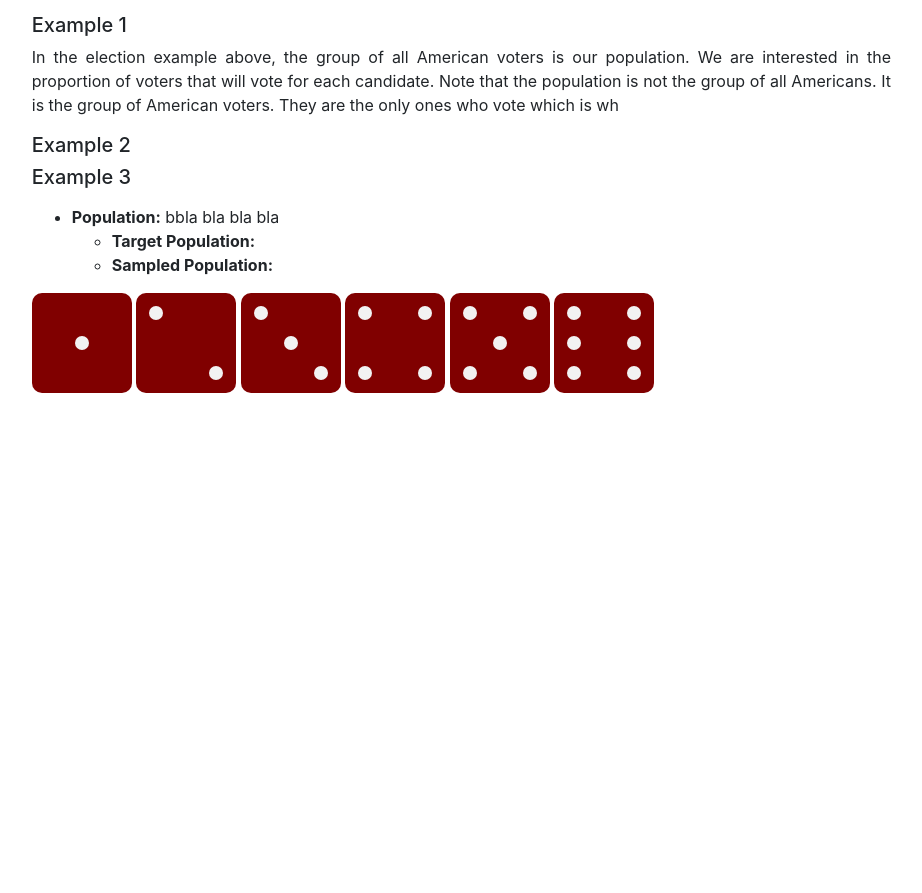
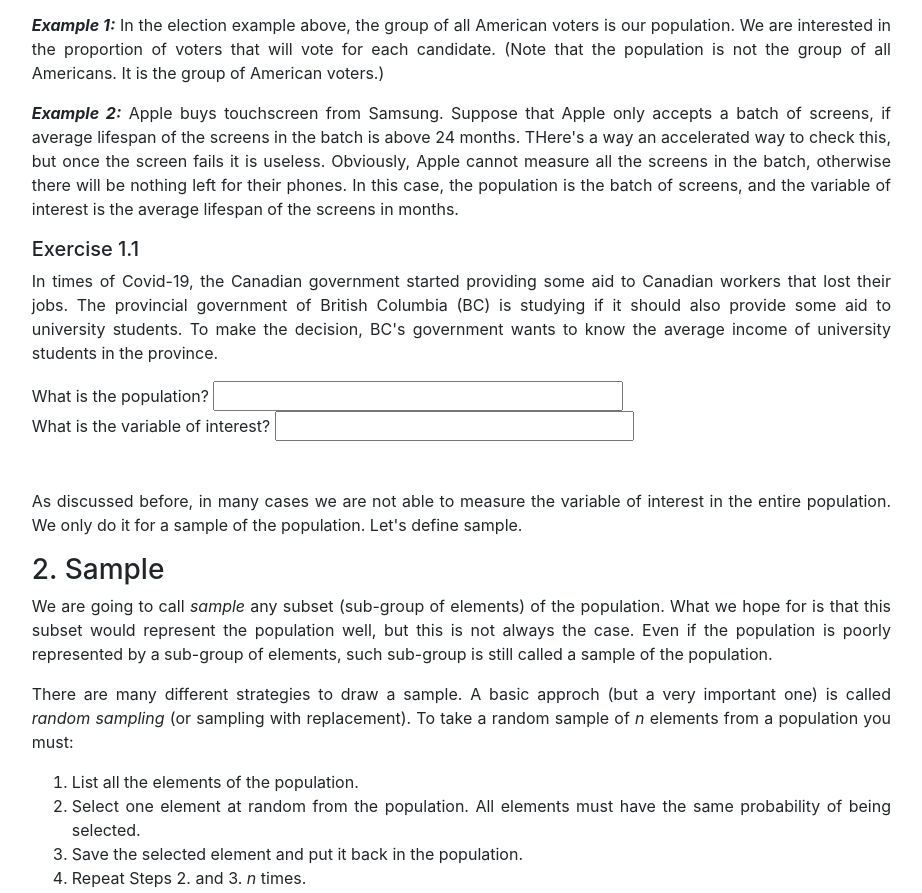
Before and after one commit to Lourenzutti/webpage, a plain HTML site: page tutorials/sample_distribution_sample_mean.html in a window 1280 px wide. Shown: the part 864-1757 px from the top of the page, without its empty margins (275-1197 px from the left). Before the commit the page ends 1293 px from the top, so only its background shows below. Drawn offline with nearby package versions, Linux system fonts and the light colour scheme.

Commit message:
More on sampling distribution

```diff
--- a/tutorials/sample_distribution_sample_mean.html
+++ b/tutorials/sample_distribution_sample_mean.html
@@ -158,21 +158,63 @@
                     By population we mean the group of all items/people that we are interested in. In general,
                     we are interest in one or more parameters of the population. Let's see a few examples.
                 </p>
+
+                <p>
+                    <em><strong>Example 1:</strong></em> In the election example above, the group of all American voters is our population.
+                    We are interested in the proportion of voters that will vote for each candidate.
+                    (Note that the population is not the group of all Americans. It is the group of American
+                    voters.)
+                </p>
+                <p>
+                    <em><strong>Example 2:</strong></em>
+                    Apple buys touchscreen from Samsung. Suppose that Apple only accepts a batch of screens, if average lifespan of the screens in the batch
+                    is above 24 months. THere's a way an accelerated way to check this, but once the screen fails it is useless. Obviously, Apple cannot measure
+                    all the screens in the batch, otherwise there will be nothing left for their phones. In this case, the population is the batch of screens,
+                    and the variable of interest is the average lifespan of the screens in months.
+                </p>
                 <h5>
-                    Example 1
+                    Exercise 1.1
                 </h5>
                 <p>
-                    In the election example above, the group of all American voters is our population.
-                    We are interested in the proportion of voters that will vote for each candidate.
-                    Note that the population is not the group of all Americans. It is the group of American
-                    voters. They are the only ones who vote which is wh
+                    In times of Covid-19, the Canadian government started providing some aid to Canadian workers that lost their jobs. The provincial
+                    government of British Columbia (BC) is studying if it should also provide some aid to university students. To make the decision,
+                    BC's government wants to know the average income of university students in the province.
                 </p>
-                <h5>
-                    Example 2
-                </h5>
-                <h5>
-                    Example 3
-                </h5>
+                <form>
+                    What is the population? <input type="text" size="35%"/><br>
+                    What is the variable of interest? <input type="text" size="30%">
+                </form>
+                <br>
+                <br>
+                <p>
+                    As discussed before, in many cases we are not able to measure the variable of interest in the entire population.
+                    We only do it for a sample of the population. Let's define sample.
+                </p>
+                <h3>
+                    2. Sample
+                </h3>
+                <p>We are going to call <em>sample</em> any subset (sub-group of elements) of the population. What we hope for is that this subset
+                would represent the population well, but this is not always the case. Even if the population is poorly represented by a sub-group of
+                elements, such sub-group is still called a sample of the population.</p>
+
+                <p>There are many different strategies to draw a sample.
+                A basic approch (but a very important one) is called <em>random sampling</em> (or sampling with replacement).
+                To take a random sample of <em>n</em> elements from a population you must:
+                <ol>
+                    <li> List all the elements of the population.</li>
+                    <li> Select one element at random from the population. All elements must have the same probability of being selected.</li>
+                    <li> Save the selected element and put it back in the population.</li>
+                    <li> Repeat Steps 2. and 3. <em>n</em> times.</li>
+                </ol>
+                Random sampling is very mathematically convenient. However, in many cases it is not the best strategy you could use. But let's not
+                discuss this now.
+                </p>
+
+                <br><br><br>
+                If I only take one, what will be the sampling distribution of the sample mean? <br>
+
+
+
                 <p>
                     <ul>
                         <li>
```
